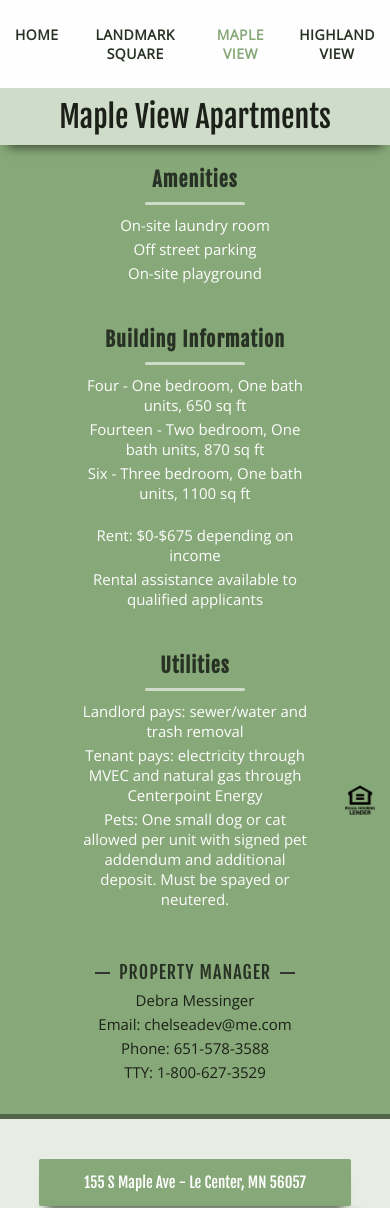
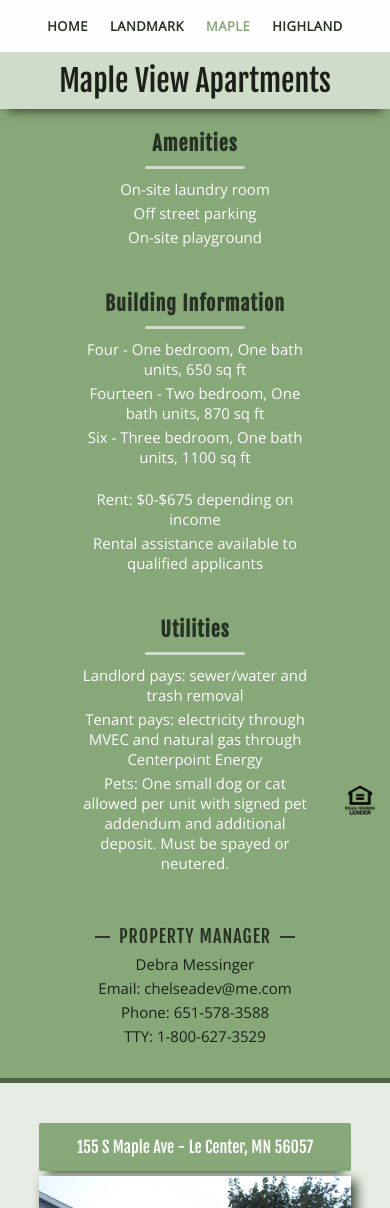
Before and after one commit to brothernk/Chelsea-Development, a PHP site: page /maple.html in a window 390 px wide. Shown: the top 1208 px of the page. Run offline with PHP 8.4, Linux system fonts and the light colour scheme; some libraries are stand-ins or nearby versions.

Commit message:
mobile nav and image fix

```diff
--- a/assets/css/style.css
+++ b/assets/css/style.css
@@ -146,6 +146,10 @@ h3 /* Name of Apartment on Homepage*/ {
     color: #f5f8f4;
     transition: .15s;
     background-color:#364330;
+}
+
+.current-link {
+    color:#f5f8f4 !important;
 }
 
 h2 /*Apartment Name*/{
@@ -377,14 +381,16 @@ h4 /* Rental Application (PDF) */{
 
     .housing-pg nav a{
         border-radius: 5px;
+        border:2px solid transparent;
     }
 
     .housing-pg nav a:hover{
         color:#1b2118;
         background-color:#cfdcc9;
+        border:2px solid #87A878;
     }
 
-    span {
+    .current-link {
         color:#87A878 !important;
     }
 
@@ -431,11 +437,7 @@ h4 /* Rental Application (PDF) */{
     nav {
         max-width: 100vw;
         margin:0 auto;
-        justify-content: center;
-    }
-
-    .homepage nav a{
-        padding:6px;
+        justify-content: space-around;
     }
 
     .address {
@@ -454,7 +456,18 @@ h4 /* Rental Application (PDF) */{
     }
 
     .address {
-        font-size: 15px;
+        font-size: 16px;
+    }
+
+    .top {
+        flex-wrap: wrap;
+    }
+
+    .housing-pg nav a {
+        color: #283224;
+        padding:5px 9px;
+        font-size: 13px;
+        margin:0;
     }
 
     .rental-app {
@@ -465,17 +478,20 @@ h4 /* Rental Application (PDF) */{
 
     i {
         position: absolute;
-        font-size: 35px;
+        font-size: 37px;
     }
     .fa-angle-left {
-       left:-15px;
+       left:-13px;
     }
     .fa-angle-right {
-        right:-15px;
+        right:-13px;
     }
     #equal-logo {
         position: fixed;
         max-width: 30px;
         top:93vh;
     }
+    .extra-word{
+        display: none;
+    }
 }
--- a/maple.html
+++ b/maple.html
@@ -21,9 +21,9 @@
         <div class="top">
             <nav>
                 <a href ="home.html">Home</a>
-                <a href ="landmark.html">Landmark Square</a>
-                <a href ="maple.html"><span style="color:#f5f8f4">Maple View</span></a>
-                <a href ="highland.html">Highland View</a>
+                <a href ="landmark.html">Landmark <span class="extra-word">Square</span></a>
+                <a href ="maple.html" class="current-link">Maple <span class="extra-word">View</span></a>
+                <a href ="highland.html" >Highland <span class="extra-word">View</span></a>
             </nav>
             <h2 id="apt-maple">Maple View Apartments</h2>
         </div>
@@ -68,7 +68,7 @@
             <p class="address">155 S Maple Ave - Le Center, MN 56057</p>
             <div class="housing-img">
                 <i class="fas fa-angle-left"></i>
-                <img class="img fade" src="http://chelseadevelopment.com/Site/Maple_View_files/shapeimage_2.png" alt="Maple View Apartments">
+                <img class="img fade" src="./assets/images/maple.png" alt="Maple View Apartments">
                 <iframe class="img fade" src="https://www.google.com/maps/embed?pb=!1m18!1m12!1m3!1d2851.2088920345163!2d-93.73818018447825!3d44.38783347910301!2m3!1f0!2f0!3f0!3m2!1i1024!2i768!4f13.1!3m3!1m2!1s0x87f67f64ffbfc0a5%3A0x7ea48312ac01ad35!2s155+S+Maple+Ave%2C+Le+Center%2C+MN+56057!5e0!3m2!1sen!2sus!4v1534376679600" width="500" height="350" frameborder="0" style="border:0" allowfullscreen></iframe>
                 <i class="fas fa-angle-right"></i>
             </div>
```
Also changed, not shown: highland.html (+4 -4 lines), home.html (+6 -6 lines), landmark.html (+4 -4 lines), assets/images/highland.png (added), assets/images/landmark.png (added), assets/images/maple.png (added), 1 other file.
